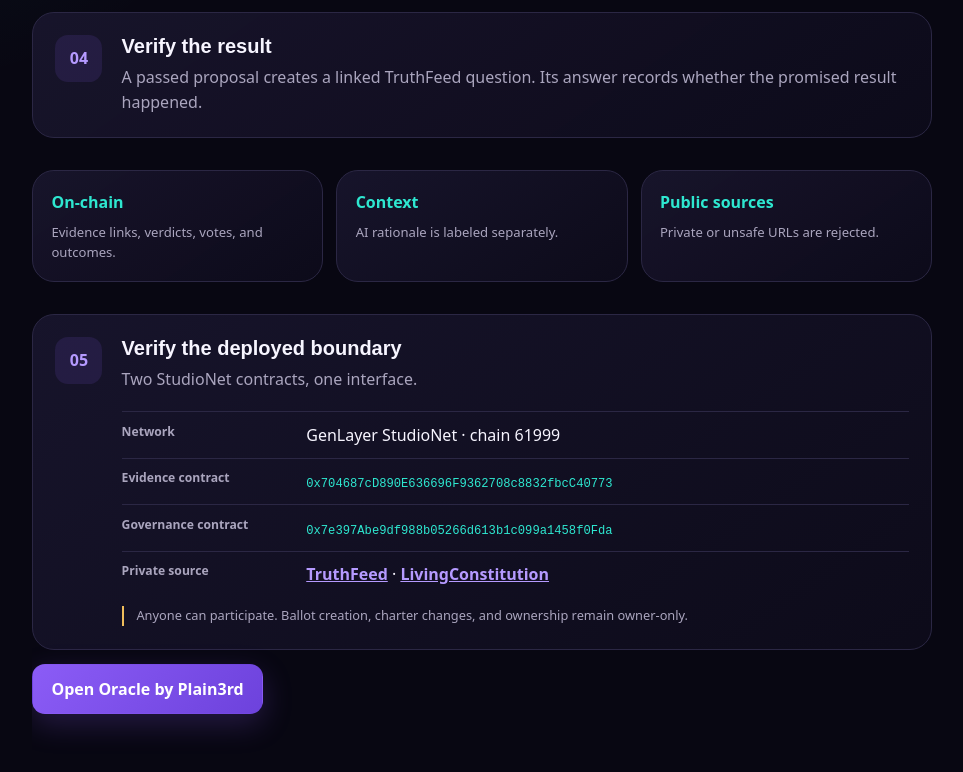
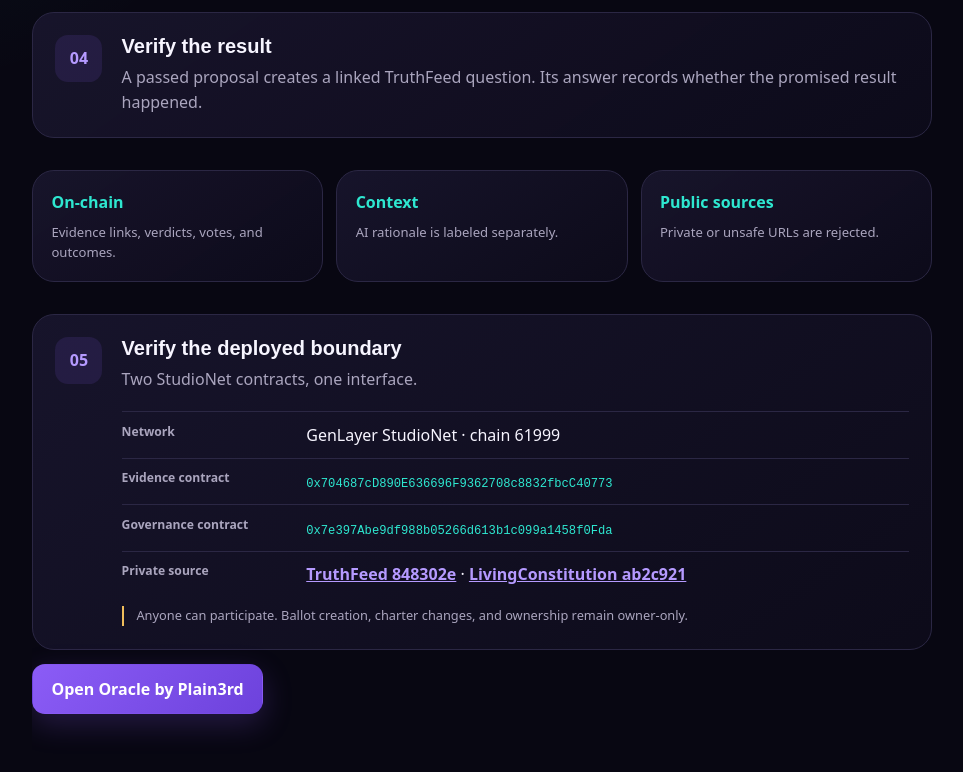
Before and after one commit to Leokings/oracle-by-plain3rd, a website: page how-it-works.html in a window 1280 px wide. Shown: the part 821-1593 px from the top of the page, without its empty margins (158-1121 px from the left). Drawn offline with Linux system fonts and the light colour scheme.

Commit message:
docs: pin deployed Oracle source revisions

```diff
--- a/how-it-works.html
+++ b/how-it-works.html
@@ -87,7 +87,7 @@
             <div><dt>Network</dt><dd>GenLayer StudioNet · chain 61999</dd></div>
             <div><dt>Evidence contract</dt><dd><code>0x704687cD890E636696F9362708c8832fbcC40773</code></dd></div>
             <div><dt>Governance contract</dt><dd><code>0x7e397Abe9df988b05266d613b1c099a1458f0Fda</code></dd></div>
-            <div><dt>Private source</dt><dd><a href="https://github.com/Leokings/truthfeed" target="_blank" rel="noreferrer">TruthFeed</a> · <a href="https://github.com/Leokings/livingconstitution" target="_blank" rel="noreferrer">LivingConstitution</a></dd></div>
+            <div><dt>Private source</dt><dd><a href="https://github.com/Leokings/truthfeed/tree/848302e" target="_blank" rel="noreferrer">TruthFeed 848302e</a> · <a href="https://github.com/Leokings/livingconstitution/tree/ab2c921" target="_blank" rel="noreferrer">LivingConstitution ab2c921</a></dd></div>
           </dl>
           <p class="boundary-note">Anyone can participate. Ballot creation, charter changes, and ownership remain owner-only.</p>
         </div>
```
Also changed, not shown: README.md.
